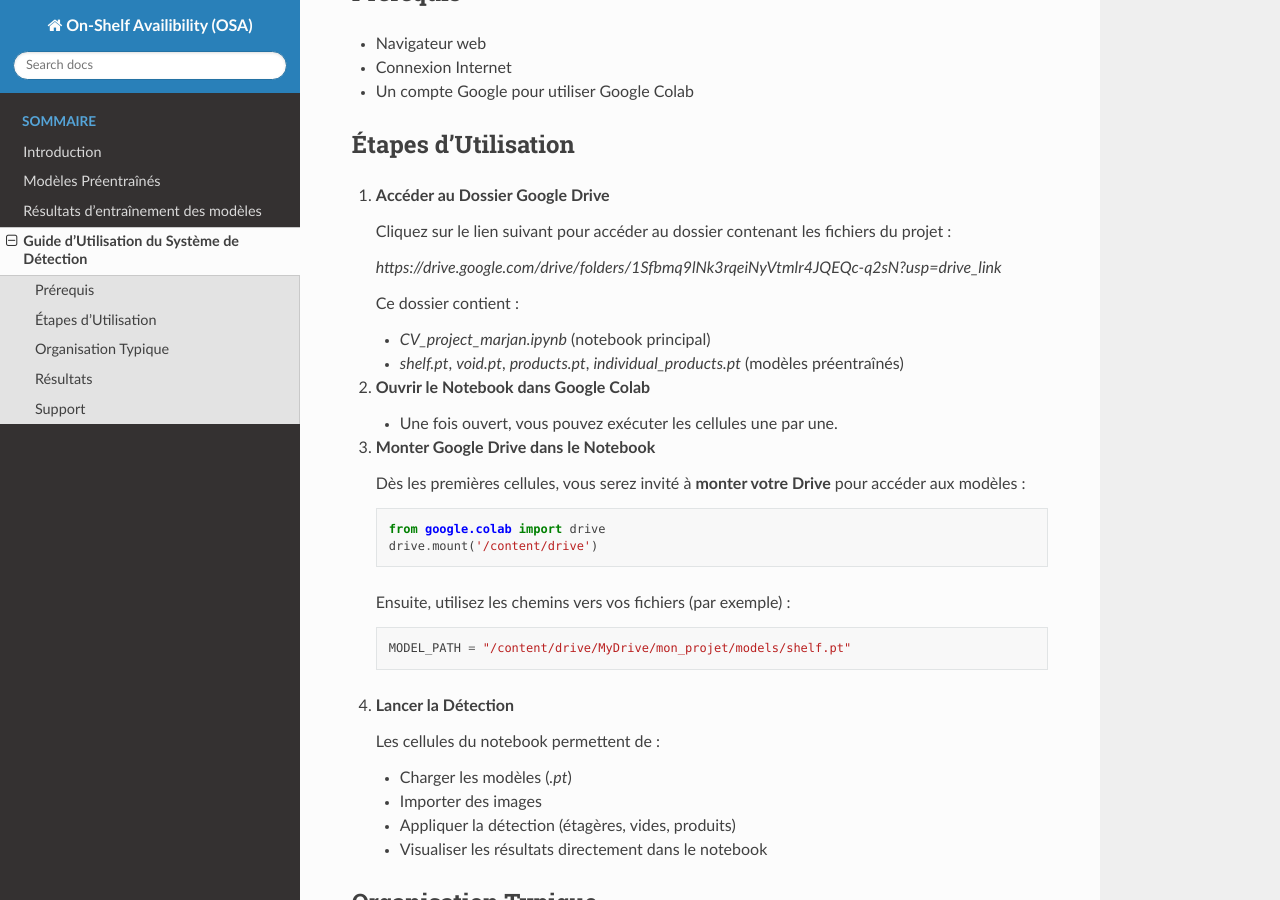
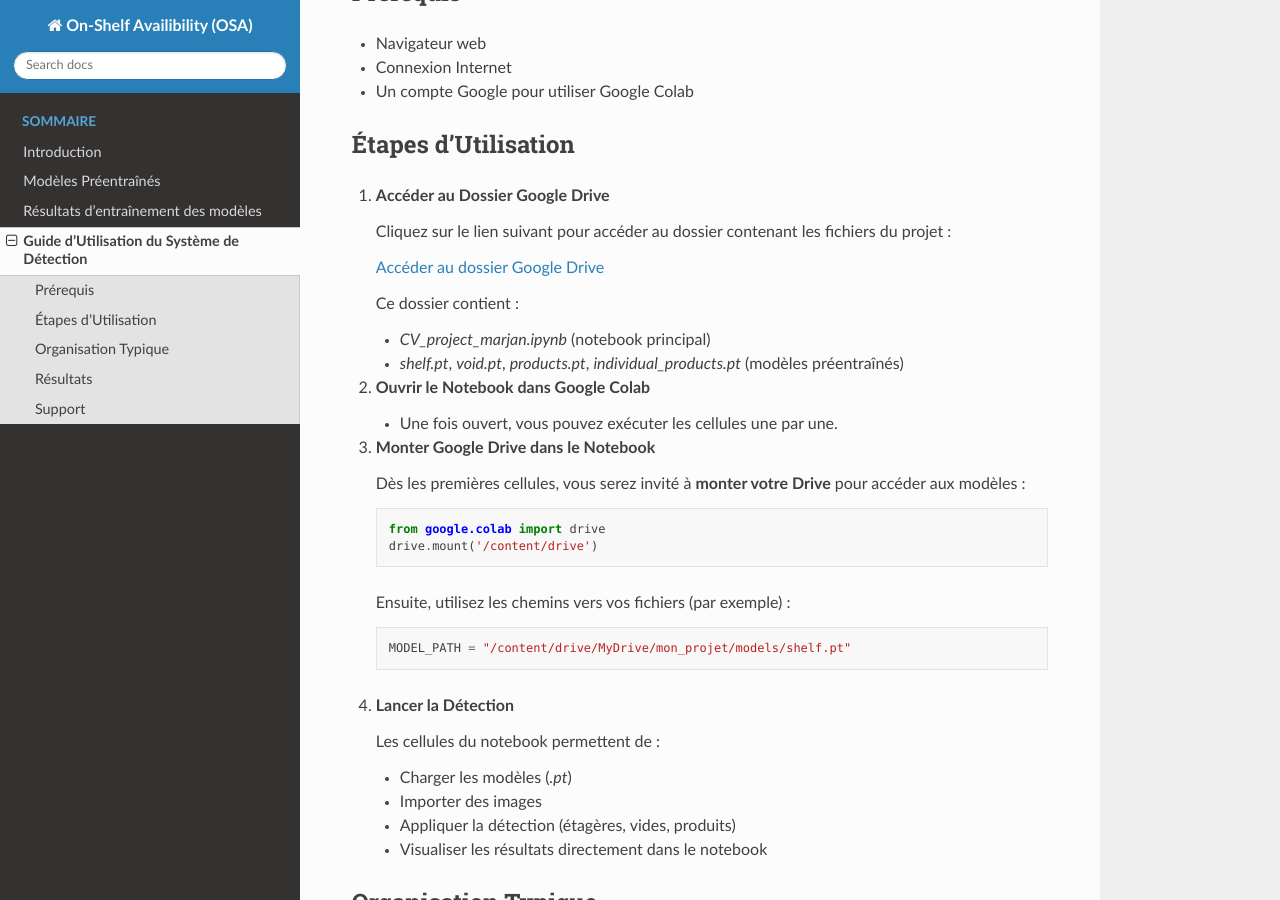
Before and after one commit to abder111/CV_project_osa, a Sphinx documentation site: the page built from docs/source/guide_utilisation.rst, in a window 1280 px wide and 900 px high, scrolled down 304 px. Built offline with Sphinx 7.4.7 and the Read the Docs theme 3.1.0, drawn with Linux system fonts in a browser that asks for light colours.

Commit message:
Update guide_utilisation.rst

```diff
--- a/docs/source/guide_utilisation.rst
+++ b/docs/source/guide_utilisation.rst
@@ -19,7 +19,7 @@ Prérequis
 
    Cliquez sur le lien suivant pour accéder au dossier contenant les fichiers du projet :
 
-   `https://drive.google.com/drive/folders/1Sfbmq9lNk3rqeiNyVtmlr4JQEQc-q2sN?usp=drive_link`
+   `Accéder au dossier Google Drive <https://drive.google.com/drive/folders/1Sfbmq9lNk3rqeiNyVtmlr4JQEQc-q2sN?usp=drive_link>`_
 
    Ce dossier contient :
 
```
